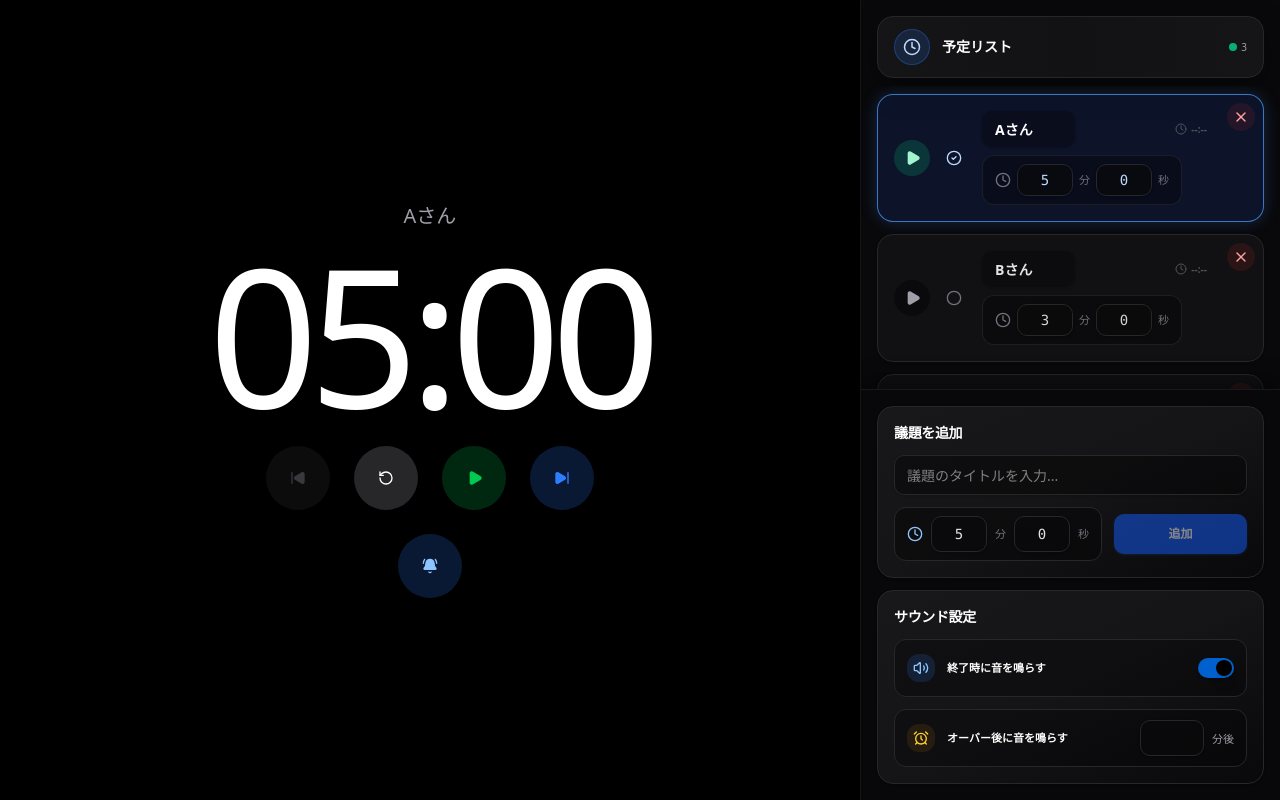
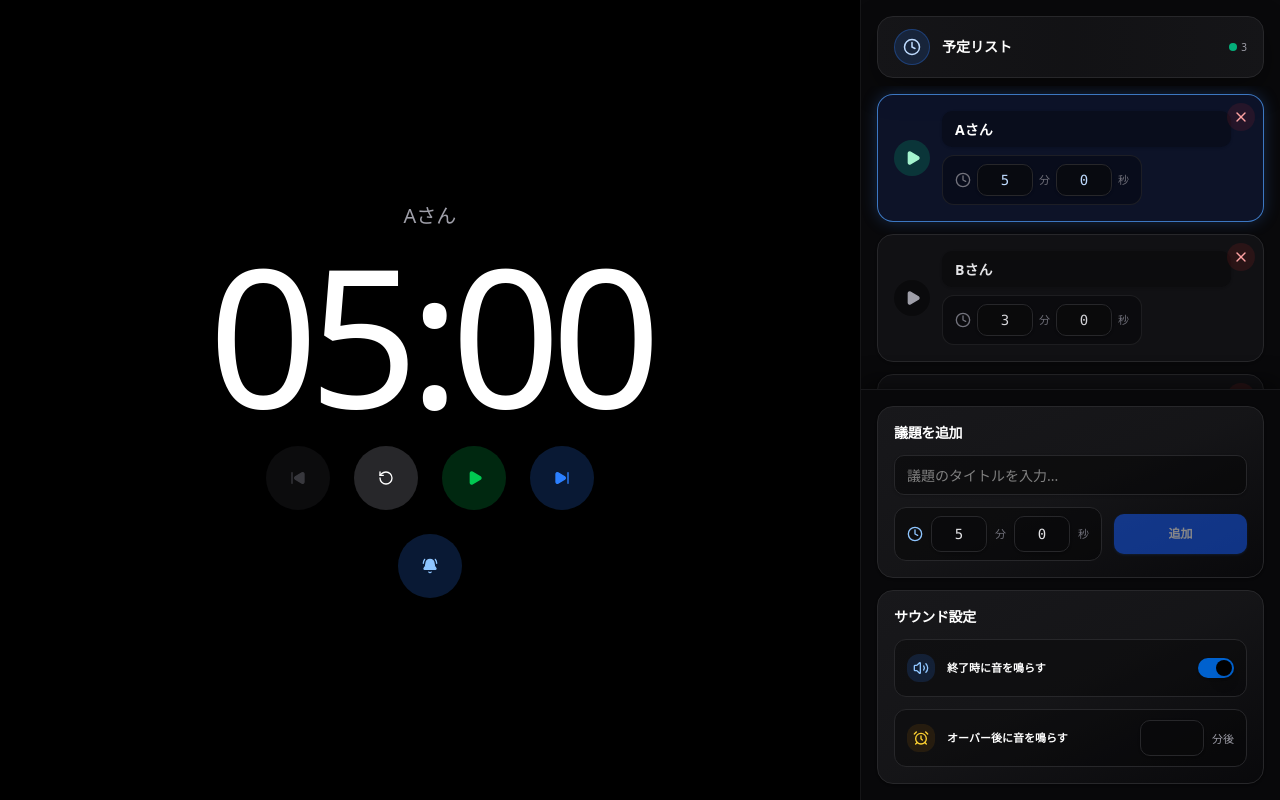
Before and after one commit to ttrabbits/meeting-timer, a React (Vite) app: page / in a window 1280 px wide. Built offline with nearby package versions, Linux system fonts and the light colour scheme.

Commit message:
refactor: remove unused goToItem prop and related code from AgendaManager

```diff
--- a/src/App.tsx
+++ b/src/App.tsx
@@ -23,7 +23,6 @@ function App() {
     reset,
     nextItem,
     prevItem,
-    goToItem,
     startItem,
     updateAgenda,
     reorderAgendaByIndex,
@@ -76,12 +75,10 @@ function App() {
           agenda={agenda}
           currentIndex={currentIndex}
           onUpdate={updateAgenda}
-          onGoTo={goToItem}
           onStart={startItem}
           onToggle={toggle}
           onReorder={reorderAgendaByIndex}
           isRunning={isRunning}
-          remainingSeconds={remainingSeconds}
           isSoundEnabled={isSoundEnabled}
           onSoundToggle={setSoundEnabled}
           overtimeReminderMinutes={overtimeReminderMinutes}
--- a/src/components/AgendaManager.tsx
+++ b/src/components/AgendaManager.tsx
@@ -4,23 +4,20 @@ import { Card, CardContent, CardHeader, CardTitle } from "@/components/ui/card";
 import { Input } from "@/components/ui/input";
 import { Button } from "@/components/ui/button";
 import { Switch } from "@/components/ui/switch";
-import { CheckCircle2, Circle, Plus, Clock, Play, Pause, X, Volume2, VolumeX, AlarmClock } from 'lucide-react';
+import { Clock, Play, Pause, X, Volume2, VolumeX, AlarmClock } from 'lucide-react';
 import { DndContext, closestCenter, type DragEndEvent, PointerSensor, useSensor, useSensors } from '@dnd-kit/core';
 import { SortableContext, useSortable, verticalListSortingStrategy } from '@dnd-kit/sortable';
 import { CSS } from '@dnd-kit/utilities';
 import { restrictToVerticalAxis, restrictToFirstScrollableAncestor } from '@dnd-kit/modifiers';
-import { formatWallTime } from '@/utils/timeFormat';
 
 interface AgendaManagerProps {
     agenda: AgendaItem[];
     currentIndex: number;
     onUpdate: (newAgenda: AgendaItem[]) => void;
-    onGoTo: (index: number) => void;
     onStart: (index: number) => void;
     onToggle: () => void;
     onReorder: (fromIndex: number, toIndex: number) => void;
     isRunning?: boolean;
-    remainingSeconds?: number;
     isSoundEnabled: boolean;
     onSoundToggle: (enabled: boolean) => void;
     overtimeReminderMinutes: number | null;
@@ -31,12 +28,10 @@ export const AgendaManager: React.FC<AgendaManagerProps> = ({
     agenda,
     currentIndex,
     onUpdate,
-    onGoTo,
     onStart,
     onToggle,
     onReorder,
     isRunning = false,
-    remainingSeconds = 0,
     isSoundEnabled,
     onSoundToggle,
     overtimeReminderMinutes,
@@ -65,8 +60,7 @@ export const AgendaManager: React.FC<AgendaManagerProps> = ({
         item: AgendaItem;
         index: number;
         isActive: boolean;
-        timeRange: string | null;
-    }> = ({ item, index, isActive, timeRange }) => {
+    }> = ({ item, index, isActive }) => {
         const { attributes, listeners, setNodeRef, transform, transition, isDragging } = useSortable({ id: item.id });
         const style = {
             transform: CSS.Transform.toString(transform),
@@ -107,7 +101,10 @@ export const AgendaManager: React.FC<AgendaManagerProps> = ({
                                                 : 'bg-emerald-500/20 text-emerald-200 hover:bg-emerald-500/30'
                                             : 'bg-black/40 text-zinc-400 hover:text-emerald-300 hover:bg-emerald-500/10'
                                             }`}
-                            onClick={() => isActive ? onToggle() : onStart(index)}
+                                        onClick={(e) => {
+                                            e.stopPropagation();
+                                            isActive ? onToggle() : onStart(index);
+                                        }}
                                         onPointerDown={(e) => e.stopPropagation()}
                                     >
                                         {isActive && isRunning ? (
@@ -116,22 +113,11 @@ export const AgendaManager: React.FC<AgendaManagerProps> = ({
                                             <Play className="h-4 w-4 fill-current ml-0.5" />
                                         )}
                                     </Button>
-
-                        <Button
-                            variant="ghost"
-                            size="icon"
-                            className={`h-8 w-8 rounded-full transition-colors ${isActive ? 'text-blue-200' : 'text-zinc-500 hover:text-zinc-300'
-                                }`}
-                            onClick={() => onGoTo(index)}
-                            onPointerDown={(e) => e.stopPropagation()}
-                        >
-                            {isActive ? <CheckCircle2 className="h-4.5 w-4.5" /> : <Circle className="h-4.5 w-4.5" />}
-                        </Button>
                                 </div>
 
                     {/* Main Info */}
                     <div className="flex-1 min-w-0">
-                        <div className="flex items-center gap-3 pr-10">
+                                    <div className="flex items-center gap-3 pr-4">
                                         <Input
                                             className={`h-9 px-3 border border-transparent bg-black/30 text-sm font-semibold focus-visible:ring-1 focus-visible:ring-blue-500/40 placeholder:text-zinc-500 truncate ${isActive ? 'text-white' : 'text-zinc-200'
                                                 }`}
@@ -140,14 +126,9 @@ export const AgendaManager: React.FC<AgendaManagerProps> = ({
                                             placeholder="議題名..."
                                             onPointerDown={(e) => e.stopPropagation()}
                                         />
-                            <div className={`flex items-center gap-1 text-[10px] font-semibold whitespace-nowrap min-w-[120px] justify-end ${timeRange ? (isActive ? 'text-blue-200' : 'text-zinc-400') : 'text-zinc-600'
-                                }`}>
-                                <Clock className="h-3 w-3" />
-                                <span>{timeRange || '--:--'}</span>
-                            </div>
                                     </div>
 
-                        <div className="flex items-center gap-2 mt-2 pr-10">
+                                    <div className="flex items-center gap-2 mt-2 pr-4">
                             <div className="inline-flex items-center gap-1.5 px-3 py-2 bg-black/30 rounded-lg border border-zinc-800/70">
                                 <Clock className="h-4 w-4 text-zinc-500" />
                                 <Input
@@ -175,49 +156,6 @@ export const AgendaManager: React.FC<AgendaManagerProps> = ({
                 </CardContent>
             </Card>
         );
-    };
-
-    const getEstimatedTimeRange = (index: number) => {
-        const item = agenda[index];
-        if (!item) return null;
-
-        // 過去のアイテム：実績があれば表示
-        if (index < currentIndex) {
-            if (item.startTime && item.endTime) {
-                return `${formatWallTime(new Date(item.startTime))} - ${formatWallTime(new Date(item.endTime))}`;
-            }
-            return null;
-        }
-
-        // 現在のアイテム：開始実績があればそれを使い、なければ現在時刻から予測
-        if (index === currentIndex) {
-            // まだ開始していない（isRunning false かつ startTime なし）場合は次項と同じ予測に倒す
-            if (!isRunning && !item.startTime) return null;
-
-            const start = item.startTime ? new Date(item.startTime) : new Date();
-            // 一時停止で経過した時間も考慮して、残り秒数ベースで終了予想を算出
-            const end = item.startTime
-                ? new Date(Date.now() + remainingSeconds * 1000)
-                : new Date(start.getTime() + remainingSeconds * 1000);
-
-            return `${formatWallTime(start)} - ${formatWallTime(end)}`;
-        }
-
-        // 未来のアイテム：予測
-        if (!isRunning) return null;
-
-        let secondsUntilStart = remainingSeconds;
-        for (let i = currentIndex + 1; i < index; i++) {
-            secondsUntilStart += agenda[i].durationSeconds;
-        }
-
-        const startTime = new Date();
-        startTime.setSeconds(startTime.getSeconds() + secondsUntilStart);
-
-        const endTime = new Date(startTime.getTime());
-        endTime.setSeconds(endTime.getSeconds() + agenda[index].durationSeconds);
-
-        return `${formatWallTime(startTime)} - ${formatWallTime(endTime)}`;
     };
 
     const addItem = (e: React.FormEvent) => {
@@ -295,7 +233,6 @@ export const AgendaManager: React.FC<AgendaManagerProps> = ({
                     <SortableContext items={agenda.map((item) => item.id)} strategy={verticalListSortingStrategy}>
                         {agenda.map((item, index) => {
                             const isActive = index === currentIndex;
-                            const timeRange = getEstimatedTimeRange(index);
 
                             return (
                                 <SortableAgendaCard
@@ -303,7 +240,6 @@ export const AgendaManager: React.FC<AgendaManagerProps> = ({
                                     item={item}
                                     index={index}
                                     isActive={isActive}
-                                    timeRange={timeRange}
                                 />
                             );
                         })}
```
Lines whose indentation alone changed are shown as unchanged.
